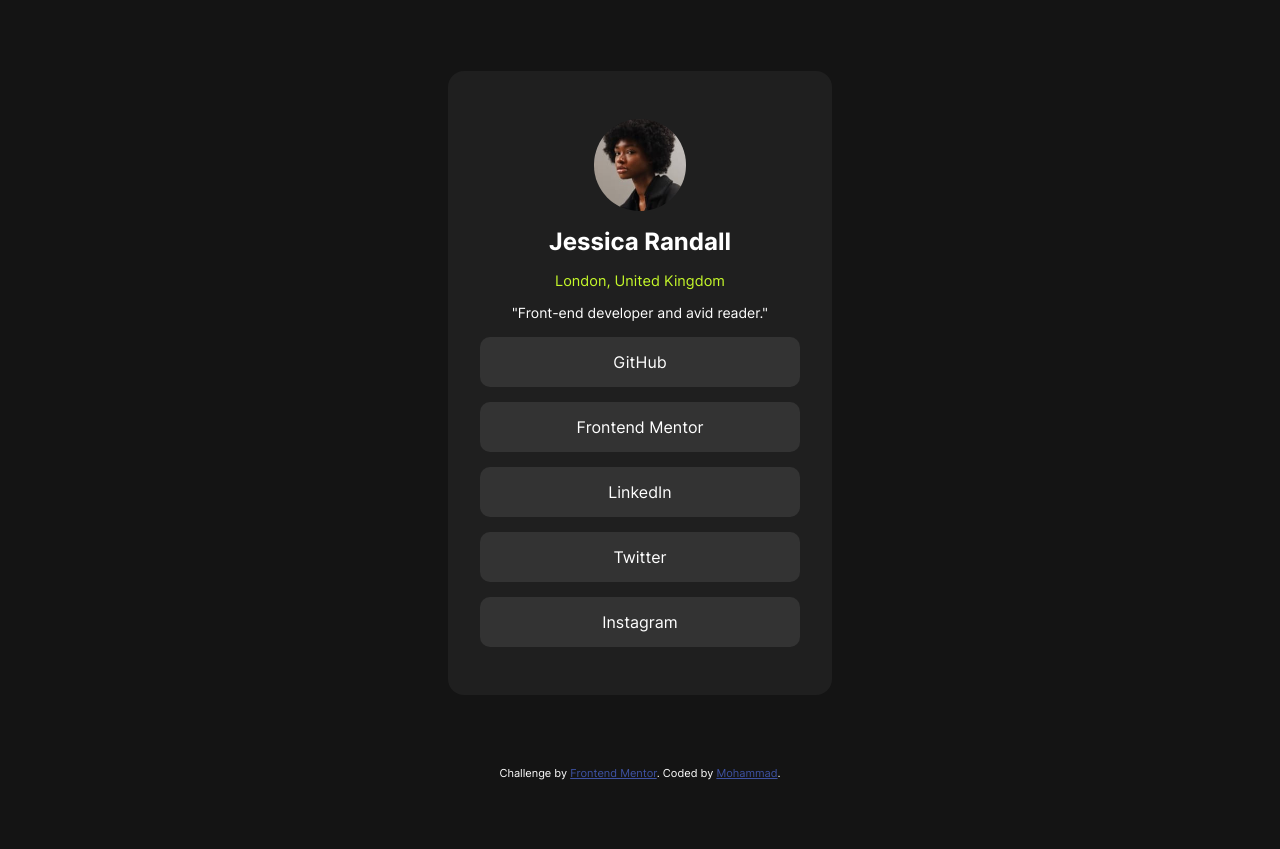
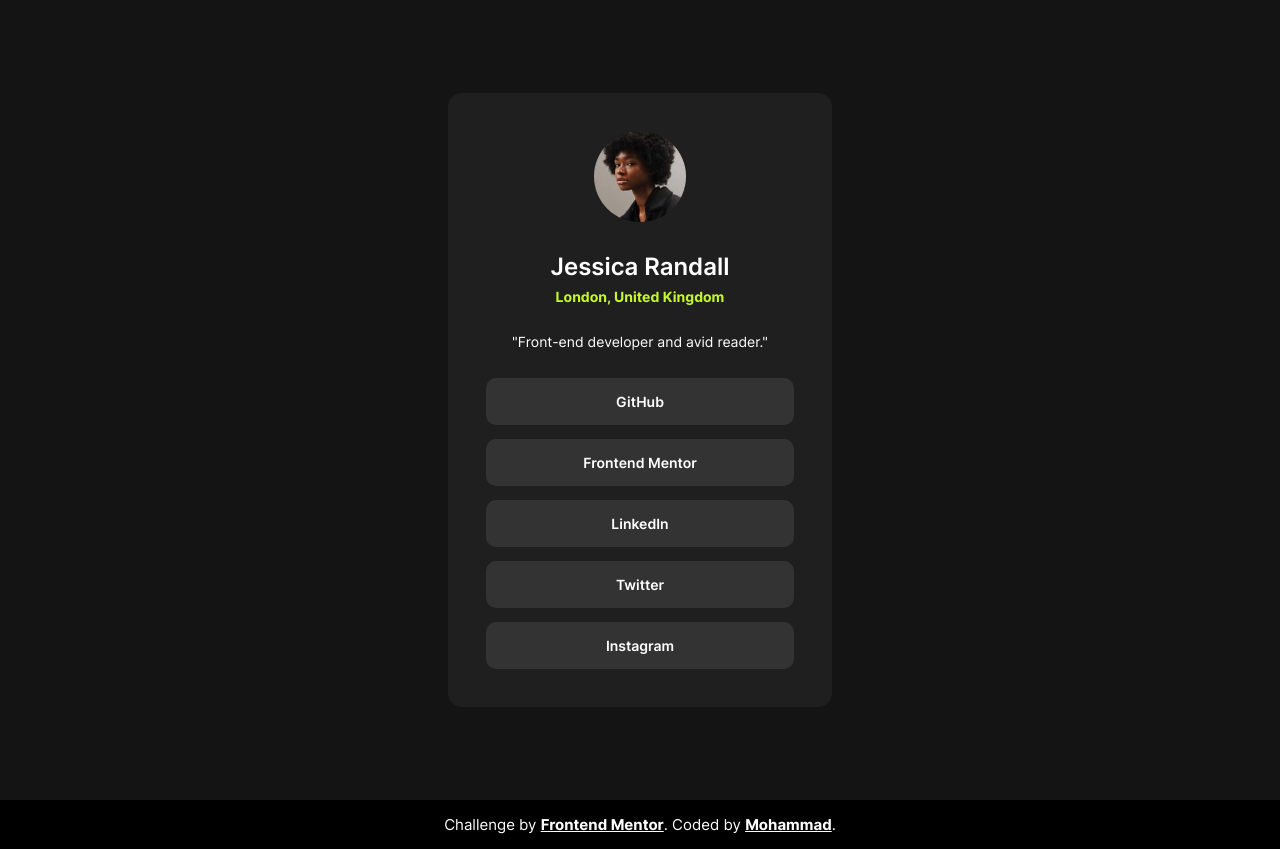
Before and after one commit to MohammadShool/social-links-profile-main, a plain HTML site: page index.html in a window 1280 px wide. Before the commit the page ends 800 px from the top, so only its background shows below. Drawn offline with Linux system fonts and the light colour scheme.

Commit message:
final commit

```diff
--- a/index.html
+++ b/index.html
@@ -3,123 +3,21 @@
   <head>
     <meta charset="UTF-8" />
     <meta name="viewport" content="width=device-width, initial-scale=1.0" />
-    <!-- displays site properly based on user's device -->
-
     <link
       rel="icon"
       type="image/png"
       sizes="32x32"
       href="./assets/images/favicon-32x32.png"
     />
-
     <title>Frontend Mentor | Social links profile</title>
-
-    <!-- Feel free to remove these styles or customise in your own stylesheet 👍 -->
-    <style>
-      @font-face {
-        font-family: Inter;
-        src: url(./assets/fonts/Inter-VariableFont_slnt\,wght.ttf);
-      }
-
-      * {
-        font-family: Inter;
-      }
-      body {
-        background-color: hsl(0, 0%, 8%);
-        width: 100vw;
-        min-height: 100vh;
-        display: flex;
-        flex-direction: column;
-        margin: 0;
-      }
-
-      main {
-        flex: 1;
-        display: flex;
-        justify-content: center;
-        align-items: center;
-      }
-
-      section {
-        background-color: hsl(0, 0%, 12%);
-        width: 24rem;
-        box-sizing: border-box;
-        padding: 2rem;
-        border-radius: 1rem;
-      }
-
-      section .profile address {
-        color: hsl(75, 94%, 57%);
-        font-style: normal;
-        text-align: center;
-        font-size: 14.5px;
-      }
-      section .profile > p{
-        color: hsl(0, 0%, 100%);
-        text-align: center;
-        font-size: 14px;
-      }
-
-      section .profile figure {
-        display: flex;
-        flex-direction: column;
-        justify-content: center;
-        align-items: center;
-      }
-
-      section .profile figure img {
-        width: 5.7rem;
-        border-radius: 50%;
-      }
-
-      section .profile figcaption {
-        color: white;
-        font-weight: 700;
-        font-size: 24px;
-        margin-top: 1rem;
-      }
-
-      section > ul {
-        list-style-type: none;
-        padding: 0;
-      }
-
-      section > ul li {
-        background-color: hsl(0, 0%, 20%);
-        margin-top: 15px;
-        padding: 15px;
-        text-align: center;
-        border-radius: 10px;
-      }
-
-      section > ul li:hover {
-        background-color: hsl(75, 94%, 57%);
-      }
-
-      section > ul li a {
-        color: white;
-        font-weight: 400;
-        text-decoration: none;
-
-      }
-
-      .attribution {
-        font-size: 11px;
-        text-align: center;
-        margin-bottom: 20px;
-        color: white;
-      }
-      .attribution a {
-        color: hsl(228, 45%, 44%);
-      }
-    </style>
+    <link rel="stylesheet" href="./style.css" />
   </head>
   <body>
     <main>
       <section>
         <div class="profile">
           <figure>
-            <img alt="" src="./assets/images/avatar-jessica.jpeg" />
+            <img alt="jessica profile image" src="./assets/images/avatar-jessica.jpeg" />
             <figcaption>Jessica Randall</figcaption>
           </figure>
           <address>London, United Kingdom</address>
@@ -139,7 +37,10 @@
       Challenge by
       <a href="https://www.frontendmentor.io?ref=challenge" target="_blank"
         >Frontend Mentor</a
-      >. Coded by <a href="https://github.com/mohammadshool">Mohammad</a>.
+      >. Coded by
+      <a href="https://github.com/MohammadShool/social-links-profile-main"
+        >Mohammad</a
+      >.
     </footer>
   </body>
 </html>
--- /dev/null
+++ b/style.css
@@ -0,0 +1,124 @@
+@font-face {
+  font-family: Inter;
+  src: url(./assets/fonts/Inter-VariableFont_slntwght.ttf);
+}
+
+:root {
+  font-size: 14px;
+}
+
+* {
+  font-family: Inter;
+  box-sizing: border-box;
+}
+
+body {
+  background-color: hsl(0, 0%, 8%);
+  margin: 0;
+}
+
+main {
+  min-height: 100vh;
+  margin: 0rem 24px;
+  display: flex;
+  justify-content: center;
+  align-items: center;
+}
+
+section {
+  flex: 1;
+  max-width: 384px;
+  background-color: hsl(0, 0%, 12%);
+  padding: 38px;
+  border-radius: 14px;
+}
+
+section .profile address {
+  color: hsl(75, 94%, 57%);
+  font-style: normal;
+  text-align: center;
+  font-size: 1rem;
+  font-weight: 700;
+  margin-top: 7px;
+}
+
+section .profile > p {
+  margin-top: 28px;
+  color: hsl(0, 0%, 100%);
+  text-align: center;
+  font-size: 1rem;
+}
+
+section .profile figure {
+  margin: 0;
+  display: flex;
+  flex-direction: column;
+  justify-content: center;
+  align-items: center;
+}
+
+section .profile figure img {
+  width: 91.2px;
+  border-radius: 50%;
+}
+
+section .profile figcaption {
+  color: white;
+  font-weight: 600;
+  font-size: 1.71rem;
+  margin-top: 30px;
+}
+
+section > ul {
+  margin: 0;
+  margin-top: 28px;
+  list-style-type: none;
+  padding: 0;
+}
+
+section > ul li:first-child {
+  margin: 0;
+}
+
+section > ul li {
+  background-color: hsl(0, 0%, 20%);
+  text-align: center;
+  border-radius: 10px;
+}
+
+section > ul li:hover {
+  background-color: hsl(75, 94%, 57%);
+}
+
+section > ul li:hover a{
+  color: hsl(0, 0%, 12%);
+}
+
+section > ul li a {
+  color: white;
+  margin-top: 14px;
+  padding: 15px;
+  font-weight: 600;
+  display: block;
+  width: 100%;
+  text-decoration: none;
+}
+
+.attribution {
+  background-color: black;
+  font-size: 15px;
+  text-align: center;
+  padding: 15px;
+  color: white;
+}
+.attribution a {
+  color: white;
+  font-weight: bold;
+  /* padding: 15px; */
+}
+
+@media screen and (max-width: 384px) {
+  section {
+    padding: 20px;
+  }
+}
```
Also changed, not shown: assets/fonts/Inter-VariableFont_slntwght.ttf (renamed from assets/fonts/Inter-VariableFont_slnt,wght.ttf), preview.jpg (deleted), screenshots/desktop.png (added), screenshots/mobile.png (added), 3 other files.
